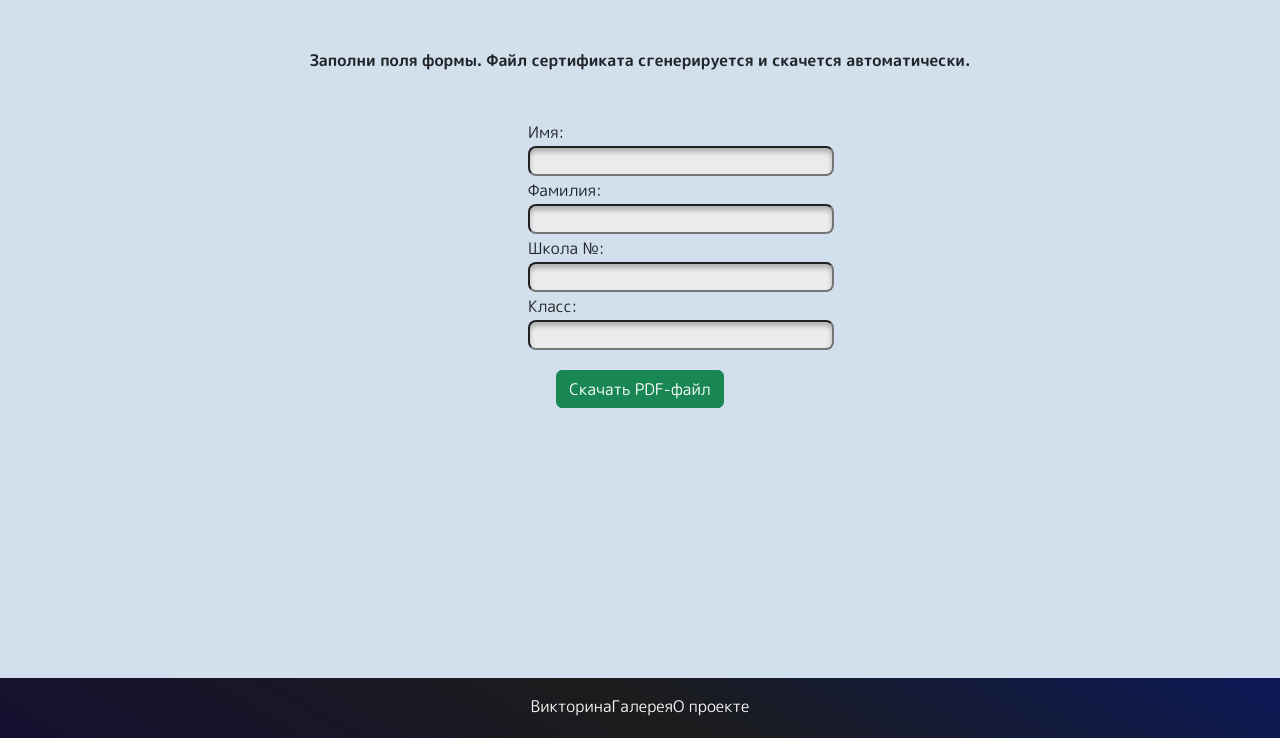
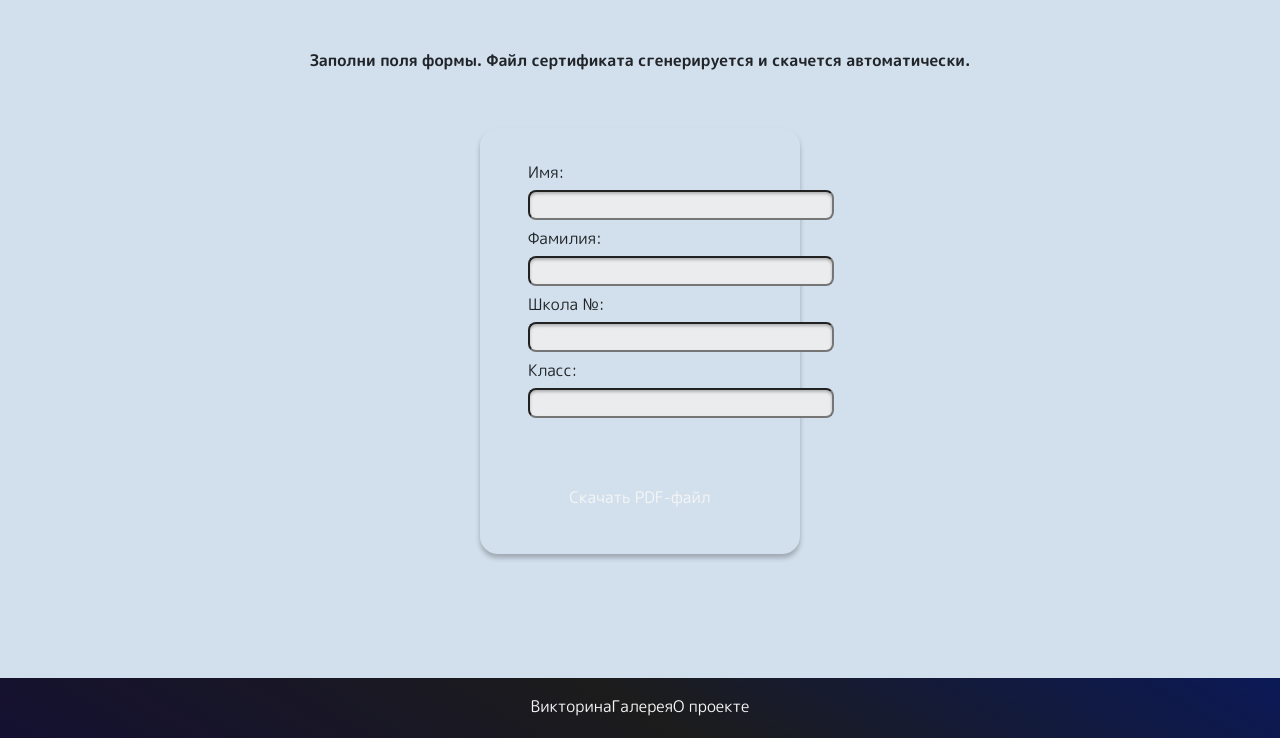
Before and after one commit to Marakuyaspb/flot_quiz, a Django app: page /get_win_sert/ in a window 1280 px wide. Shown: the part 62-800 px from the top of the page. Run offline with Django 4.2, Linux system fonts and the light colour scheme; parts of the project's set-up code (start-up, migrations or seed data) failed here and were passed over; some libraries are stand-ins or nearby versions; some web fonts are replaced.

Commit message:
form page looks better

```diff
--- a/BACK_DJ/magicflot/templates/magicflot/get_win_sert.html
+++ b/BACK_DJ/magicflot/templates/magicflot/get_win_sert.html
@@ -4,39 +4,41 @@
 {% block content %}
 <style type="text/css">
 	.the_form{
+		box-shadow: 0px 4px 5px 0px rgba(0,0,0,0.25);
+		border-radius: 18px;
 		max-width: 20em;
 		margin-left: auto;
 		margin-right: auto;
-		padding: 3em;
+		padding: 2em 3em;
 	}
 
 	input {
-		margin: 2px 0px;
+		margin: 6px 0px;
 		background: #ebeced;
 		border-radius: 8px;
 	}
 
 	#id_first_name, #id_last_name, #id_school, #id_the_class {
-		box-shadow: 0px 4px 5px 0px rgba(0,0,0,0.25) inset;
-		-webkit-box-shadow: 0px 4px 5px 0px rgba(0,0,0,0.25) inset;
-		-moz-box-shadow: 0px 4px 5px 0px rgba(0,0,0,0.25) inset;
+		box-shadow: 0px 2px 3px 0px rgba(0,0,0,0.25) inset;
+		-webkit-box-shadow: 0px 2px 3px 0px rgba(0,0,0,0.25) inset;
+		-moz-box-shadow: 0px 2px 3px 0px rgba(0,0,0,0.25) inset;
 	}
 </style>
 
 
-<div class='container mt-5'>
+<div class='container mt-5 pb-5'>
 	<center>
 		<strong>Заполни поля формы.</strong>
 		<strong>Файл сертификата сгенерируется и скачется автоматически.</strong>
 	</center>
 </div>
 
-<div class='the_form'>
+<div class='the_form mt-2'>
 	<form action='' method="post">
 	{{ winner_form }}
 	{% csrf_token %}
-		<center class='mt-3'>
-			<input type="submit" class="btn btn-success" value="Скачать PDF-файл">
+		<center class='mt-5'>
+			<input type="submit" class="white_milk btn gradient_bg_blue" value="Скачать PDF-файл">
 		</center>
 	</form>
 </div>
```
Also changed, not shown: BACK_DJ/HelloDjango/static/css/main_style.css (+13 -0 lines).
